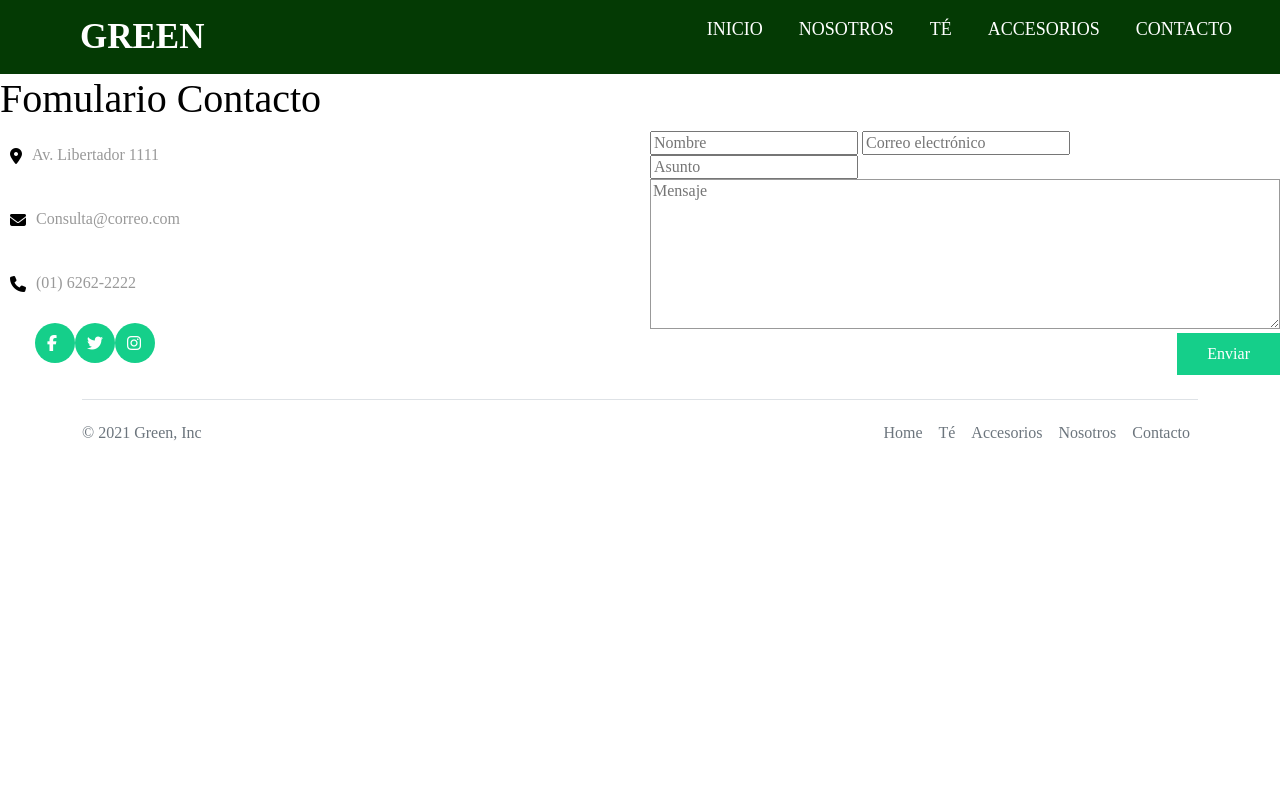
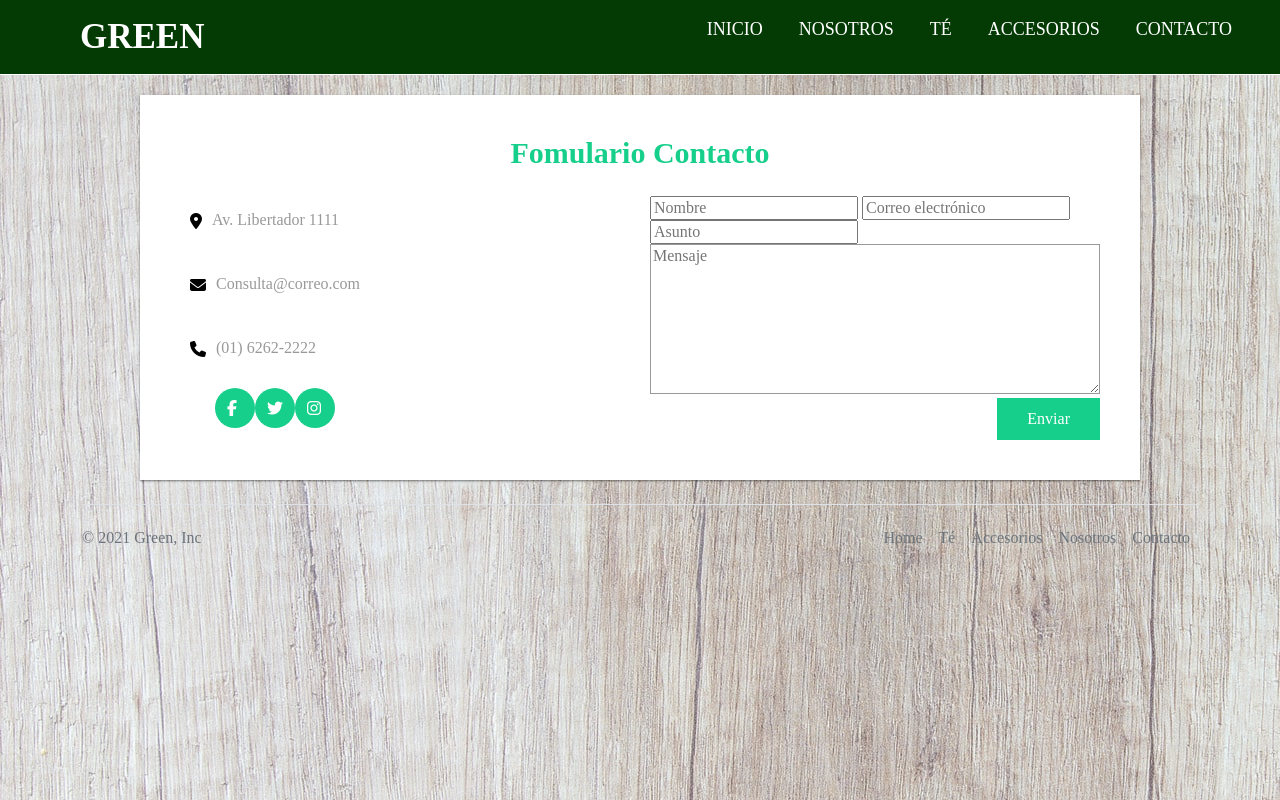
Before and after one commit to MartinezLautaro19/Proyecto-1, a website: page page/contacto.html in a window 1280 px wide. Drawn offline with Linux system fonts and the light colour scheme.

Commit message:
Modifique la seccion contacto para un mejor estilo

```diff
--- a/main.css
+++ b/main.css
@@ -87,14 +87,14 @@ ul.show {
 .redes-s a {
   text-decoration: none; }
 
-.contenedor {
+.contenedor-contacto {
   width: 90%;
   max-width: 1000px;
   background: white;
   padding: 40px;
   margin: 20px auto;
   box-shadow: 0px 1px 2px rgba(0, 0, 0, 0.5); }
-  .contenedor h1 {
+  .contenedor-contacto h1 {
     font-size: 30px;
     font-weight: 600;
     text-align: center;
@@ -205,6 +205,9 @@ ul.show {
   margin-bottom: 10px;
   margin-left: 15px; }
 
+body {
+  background: url(image/fondo.jpg); }
+
 .body {
   display: grid;
   gap: 10px;
```
